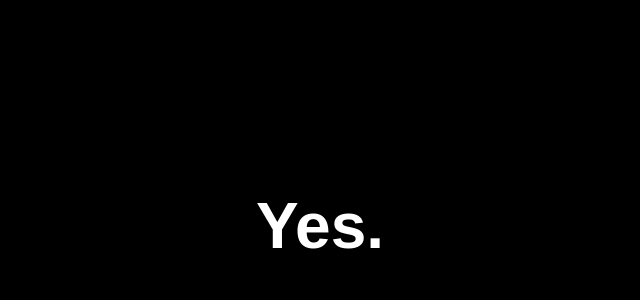
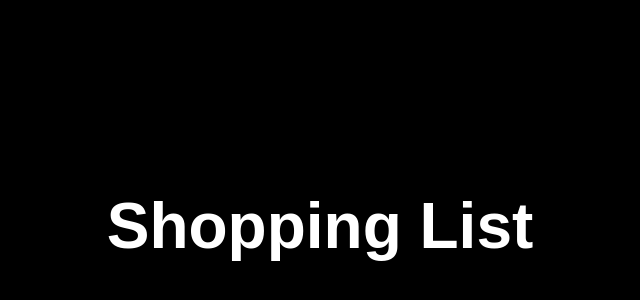
Before and after one commit to charlieberens/is-rohan-in-teer, a plain HTML site: page index.html in a window 1280 px wide. Shown: the part 174-474 px from the top of the page, without its empty margins (320-960 px from the left). Drawn offline with nearby package versions, Linux system fonts and the light colour scheme.

Commit message:
Added title

```diff
--- a/index.html
+++ b/index.html
@@ -38,7 +38,10 @@
     </head>
     <body>
         <div id="app">
-            <h1 @click="() => {count += 1}">Yes.</h1>
+            <h1 @click="() => {count += 1}">
+                <span v-if="count == 3">Yes.</span
+                ><span v-else>Shopping List</span>
+            </h1>
             <div class="shoppingList" v-if="count == 3">
                 <ul>
                     <li>Dish Soap</li>
```
